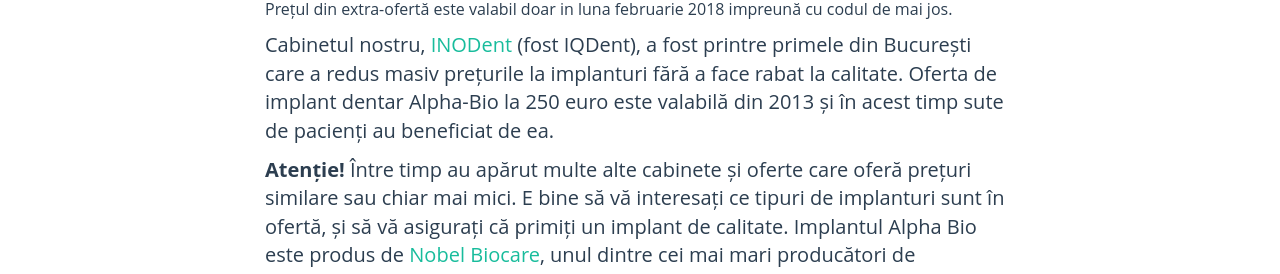
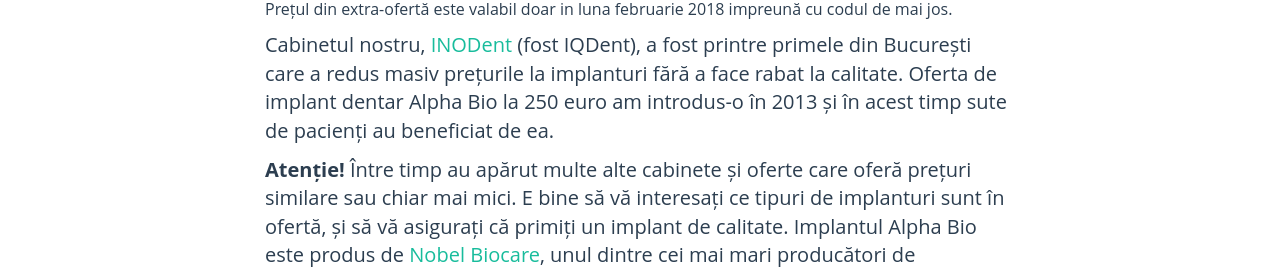
Before and after one commit to littledentgopo/offerdent, a Jekyll site: the page built from extra-reducere-alphabio.html, in a window 1280 px wide and 900 px high, scrolled down 1322 px. Shown: the part 229-503 px from the top of the window. Built offline with Jekyll 4.4.1, drawn with Linux system fonts in a browser that asks for light colours; comment, search, counter and statistics services are not loaded.

Commit message:
Adding extras

```diff
--- a/extra-reducere-alphabio.html
+++ b/extra-reducere-alphabio.html
@@ -30,7 +30,7 @@ contact: one
                     Prețul din extra-ofertă este valabil doar in luna {{site.offer.extramonth}} impreună cu codul de mai jos.
                 </p>
                 <p>
-                    Cabinetul nostru, <a href="{{site.contact.office.url}}" target="_blank">{{ site.newname }}</a> (fost IQDent), a fost printre primele din București care a redus masiv prețurile la implanturi fără a face rabat la calitate. Oferta de implant dentar Alpha-Bio la 250 euro este valabilă din 2013 și în acest timp sute de pacienți au beneficiat de ea.
+                    Cabinetul nostru, <a href="{{site.contact.office.url}}" target="_blank">{{ site.newname }}</a> (fost IQDent), a fost printre primele din București care a redus masiv prețurile la implanturi fără a face rabat la calitate. Oferta de implant dentar Alpha Bio la 250 euro am introdus-o în 2013 și în acest timp sute de pacienți au beneficiat de ea.
                 </p>
                 <p>
                     <strong>Atenție!</strong> Între timp au apărut multe alte cabinete și oferte care oferă prețuri similare sau chiar mai mici. E bine să vă interesați ce tipuri de implanturi sunt în ofertă, și să vă asigurați că primiți un implant de calitate. Implantul Alpha Bio este produs de <a href="https://www.nobelbiocare.com/" target="_blank">Nobel Biocare</a>, unul dintre cei mai mari producători de implanturi din lume (implanturile Nobel ajung la prețuri de peste 1000 de euro). Unii medici preferă să folosească implanturi mai ieftine și să le spună pacienților că folosesc implanturi "compatibile Alpha-Bio". Asigurați-va că primiți implanturi originale și insistați să primiți seria și numărul implantului. Dacă plătiți un implant Alpha-Bio nu acceptați să vi se pună ceva mai ieftin.
```
